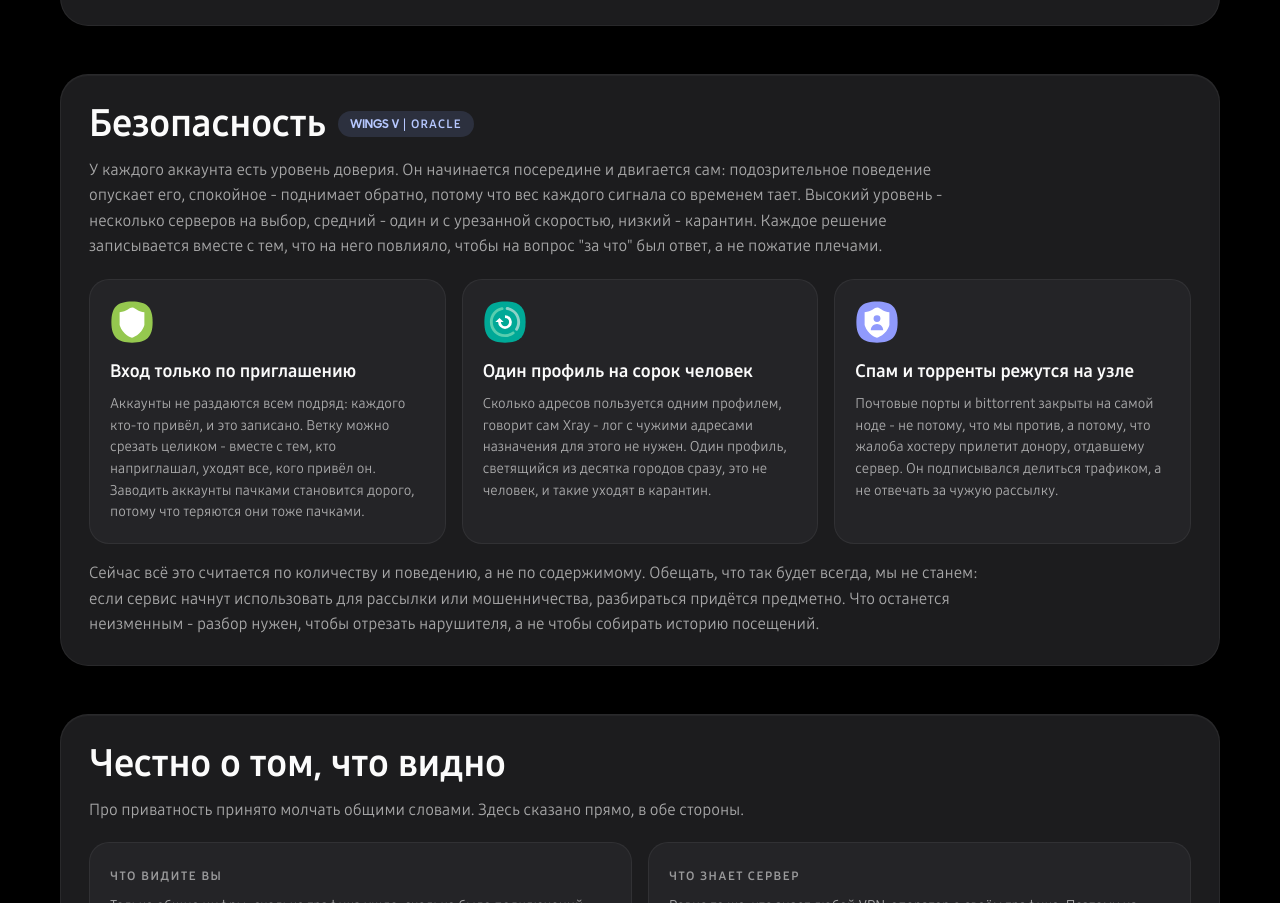
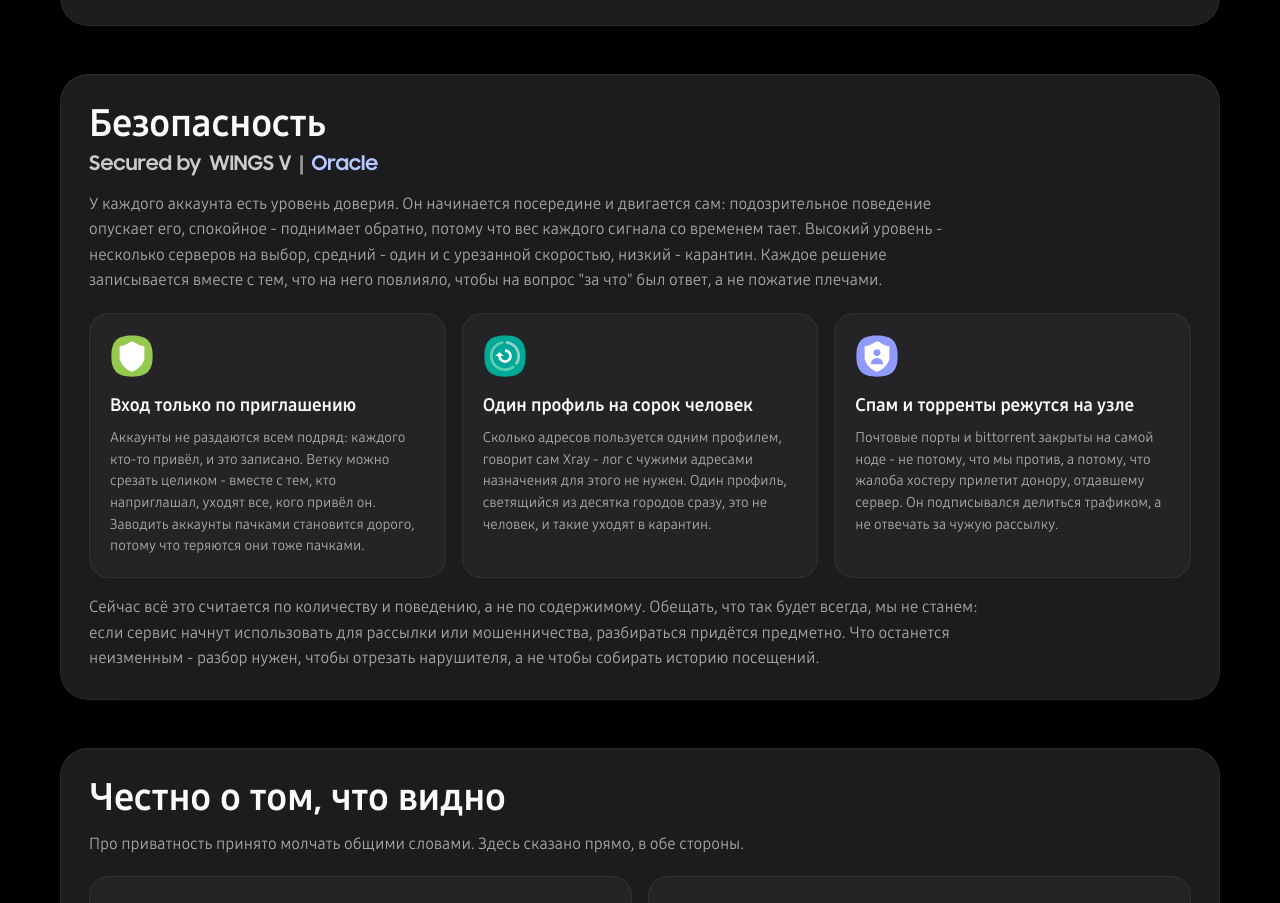
Before and after one commit to WINGS-N/wingsv-panel, a Vue app: page /federation in a window 1280 px wide. Shown: the part 1024-1927 px from the top of the page. Built offline with nearby package versions, Linux system fonts and the light colour scheme; no server answers.

Commit message:
[panel/web] give the oracle a heading line instead of a pill

```diff
--- a/web/src/styles.css
+++ b/web/src/styles.css
@@ -520,9 +520,17 @@
     }
   }
 
-  .oracle-badge {
-    @apply whitespace-nowrap rounded-full px-3 py-1 text-[12px] font-bold uppercase tracking-[0.1em];
-    background: theme('colors.wings.badgeBg');
+  /* Подпись под заголовком, а не пилюля: имя подсистемы читается как часть
+     раздела, а не как ярлык сбоку */
+  .oracle-line {
+    @apply mt-1 flex flex-wrap items-center gap-2 font-sharp text-[20px] font-bold tracking-[-0.005em] text-wings-mutedStrong;
+  }
+
+  .oracle-divider {
+    @apply text-wings-kicker;
+  }
+
+  .oracle-name {
     color: theme('colors.wings.badgeText');
   }
 
--- a/web/src/views/FederationLanding.vue
+++ b/web/src/views/FederationLanding.vue
@@ -77,10 +77,12 @@
       </section>
 
       <section class="surface-card mt-6">
-        <div class="federation-live-head">
-          <h2 class="hero-title">Безопасность</h2>
-          <span class="oracle-badge"><span class="wordmark-inline">WINGS V</span> | Oracle</span>
-        </div>
+        <h2 class="hero-title">Безопасность</h2>
+        <p class="oracle-line">
+          Secured by <span class="wordmark-inline">WINGS V</span>
+          <span class="oracle-divider" aria-hidden="true">|</span>
+          <span class="oracle-name">Oracle</span>
+        </p>
         <p class="body-copy body-copy-wide mt-3">
           У каждого аккаунта есть уровень доверия. Он начинается посередине и двигается сам: подозрительное поведение
           опускает его, спокойное - поднимает обратно, потому что вес каждого сигнала со временем тает. Высокий уровень
```
